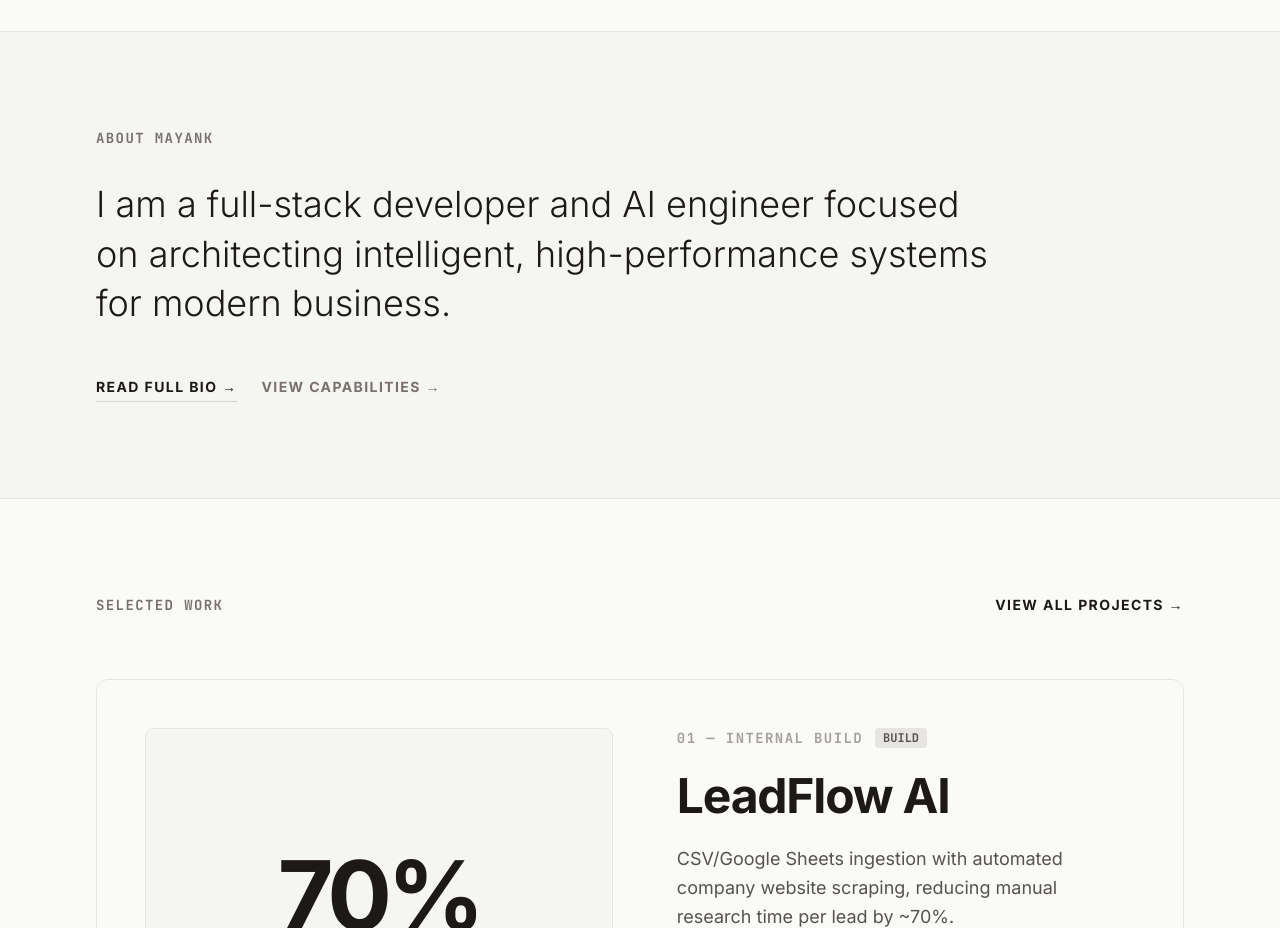
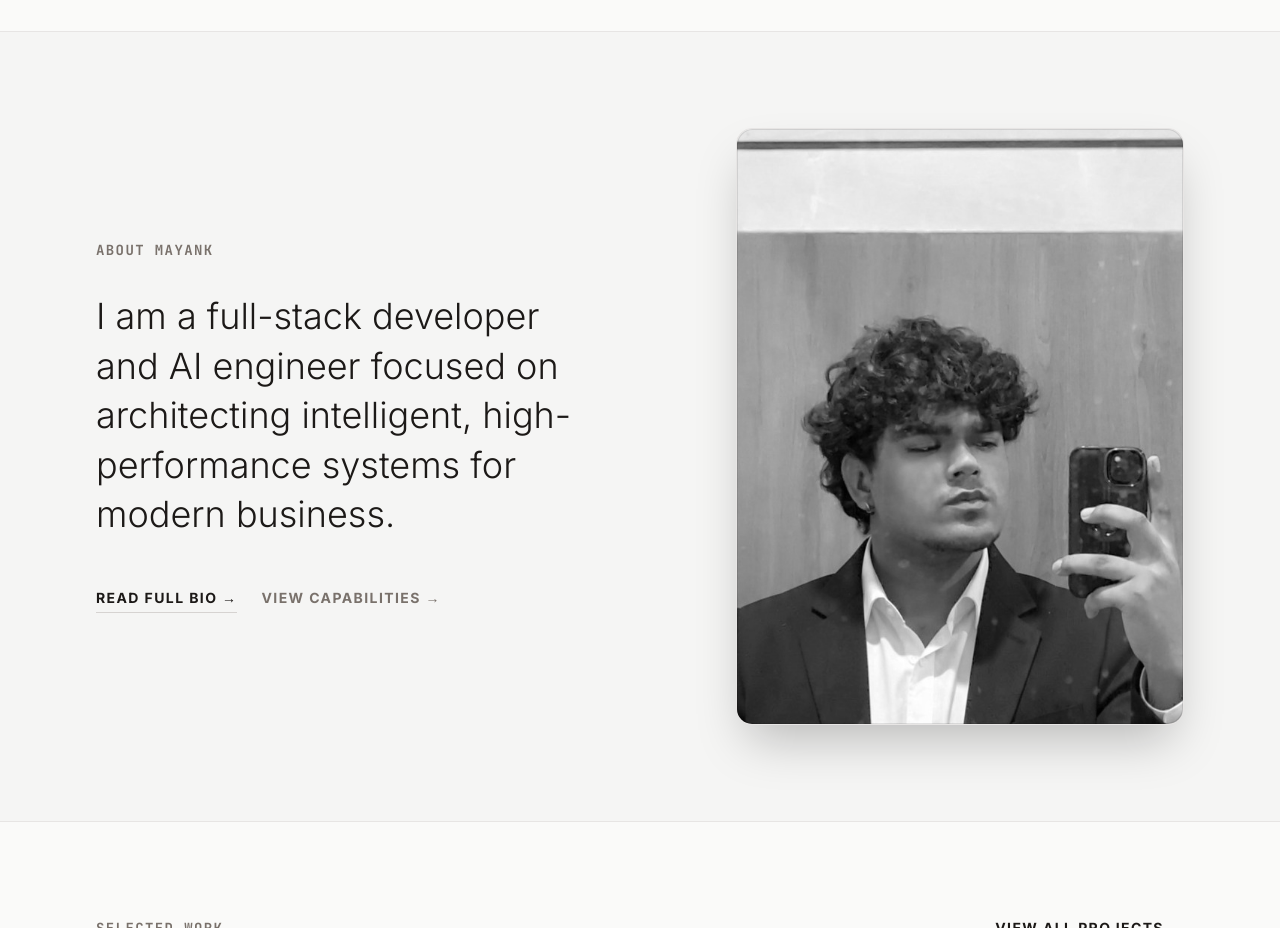
Before and after one commit to mostlyunstable/portfolio3.0, a Next.js app: page / in a window 1280 px wide. Shown: the part 920-1848 px from the top of the page. Built offline with nearby package versions, Linux system fonts and the light colour scheme.

Commit message:
feat(ui): add profile picture and dual-column layouts to About sections

```diff
--- a/src/app/about/page.tsx
+++ b/src/app/about/page.tsx
@@ -2,6 +2,7 @@ import { profile } from '@/data/profile';
 import { experience } from '@/data/experience';
 import { FadeIn, StaggerContainer, StaggerItem } from '@/components/ui/FadeIn';
 import Link from 'next/link';
+import Image from 'next/image';
 
 export const metadata = {
   title: 'About | Mayank Kumar',
@@ -11,7 +12,11 @@ export const metadata = {
 export default function AboutPage() {
   return (
     <article className="pt-16 md:pt-32 pb-24 md:pb-32">
-      <header className="px-6 md:px-12 lg:px-24 mb-16 md:mb-16 md:mb-32 max-w-5xl">
+
+      <header className="px-6 md:px-12 lg:px-24 mb-16 md:mb-32 max-w-7xl">
+        <div className="flex flex-col-reverse md:flex-row gap-12 md:gap-24 items-center">
+
+          <div className="w-full md:w-3/5">
             <FadeIn>
               <h1 className="text-5xl md:text-7xl font-bold tracking-tighter leading-tight mb-8">
                 About Mayank
@@ -22,6 +27,25 @@ export default function AboutPage() {
                 {profile.bio}
               </p>
             </FadeIn>
+          </div>
+
+          <div className="w-full md:w-2/5">
+            <FadeIn delay={0.2}>
+              <div className="relative aspect-[4/5] w-full max-w-md mx-auto md:ml-auto md:mr-0 overflow-hidden rounded-2xl border border-stone-200 dark:border-stone-800 shadow-2xl">
+                <Image
+                  src="/profile.jpg"
+                  alt="Mayank Kumar"
+                  fill
+                  priority
+                  className="object-cover filter grayscale hover:grayscale-0 transition-all duration-700 hover:scale-105"
+                  sizes="(max-width: 768px) 100vw, 40vw"
+                />
+                <div className="absolute inset-0 ring-1 ring-inset ring-black/10 dark:ring-white/10 rounded-2xl pointer-events-none"></div>
+              </div>
+            </FadeIn>
+          </div>
+
+        </div>
       </header>
 
       {/* Grid Meta */}
--- a/src/components/home/AboutPreview.tsx
+++ b/src/components/home/AboutPreview.tsx
@@ -1,10 +1,14 @@
 import { FadeIn } from '@/components/ui/FadeIn';
 import Link from 'next/link';
+import Image from 'next/image';
 
 export default function AboutPreview() {
   return (
     <section className="px-6 py-16 md:py-24 md:px-12 lg:px-24 border-t border-stone-200 dark:border-stone-800 bg-stone-100 dark:bg-stone-900/50">
-      <div className="max-w-4xl">
+      <div className="max-w-7xl mx-auto flex flex-col md:flex-row gap-12 md:gap-24 items-center">
+
+        {/* Text Side */}
+        <div className="w-full md:w-1/2">
           <FadeIn>
             <h2 className="text-sm font-bold tracking-widest text-stone-500 uppercase mb-8 font-mono">
               ABOUT MAYANK
@@ -19,15 +23,34 @@ export default function AboutPreview() {
 
           <FadeIn delay={0.2}>
             <div className="flex flex-col sm:flex-row gap-6">
-            <Link href="/about" className="inline-flex items-center gap-2 text-sm font-bold tracking-widest uppercase hover:opacity-60 transition-opacity border-b border-stone-300 dark:border-stone-700 pb-1">
+              <Link href="/about" className="inline-flex items-center gap-2 text-sm font-bold tracking-widest uppercase hover:opacity-60 transition-opacity border-b border-stone-300 dark:border-stone-700 pb-1 self-start">
                 Read Full Bio &rarr;
               </Link>
-            <Link href="/capabilities" className="inline-flex items-center gap-2 text-sm font-bold tracking-widest uppercase text-stone-500 hover:text-stone-900 dark:hover:text-stone-100 transition-colors border-b border-transparent pb-1">
+              <Link href="/capabilities" className="inline-flex items-center gap-2 text-sm font-bold tracking-widest uppercase text-stone-500 hover:text-stone-900 dark:hover:text-stone-100 transition-colors border-b border-transparent pb-1 self-start">
                 View Capabilities &rarr;
               </Link>
             </div>
           </FadeIn>
         </div>
+
+        {/* Image Side */}
+        <div className="w-full md:w-1/2">
+          <FadeIn delay={0.3}>
+            <div className="relative aspect-[3/4] w-full max-w-md mx-auto md:ml-auto md:mr-0 overflow-hidden rounded-2xl border border-stone-200 dark:border-stone-800 bg-stone-200 dark:bg-stone-800 group shadow-2xl">
+              <Image
+                src="/profile.jpg"
+                alt="Mayank Kumar"
+                fill
+                className="object-cover transition-transform duration-700 group-hover:scale-105 filter grayscale hover:grayscale-0"
+                sizes="(max-width: 768px) 100vw, 50vw"
+              />
+              {/* Subtle inner shadow overlay */}
+              <div className="absolute inset-0 ring-1 ring-inset ring-black/10 dark:ring-white/10 rounded-2xl pointer-events-none"></div>
+            </div>
+          </FadeIn>
+        </div>
+
+      </div>
     </section>
   );
 }
```
Also changed, not shown: public/profile.jpg (added). Lines whose indentation alone changed are shown as unchanged.
